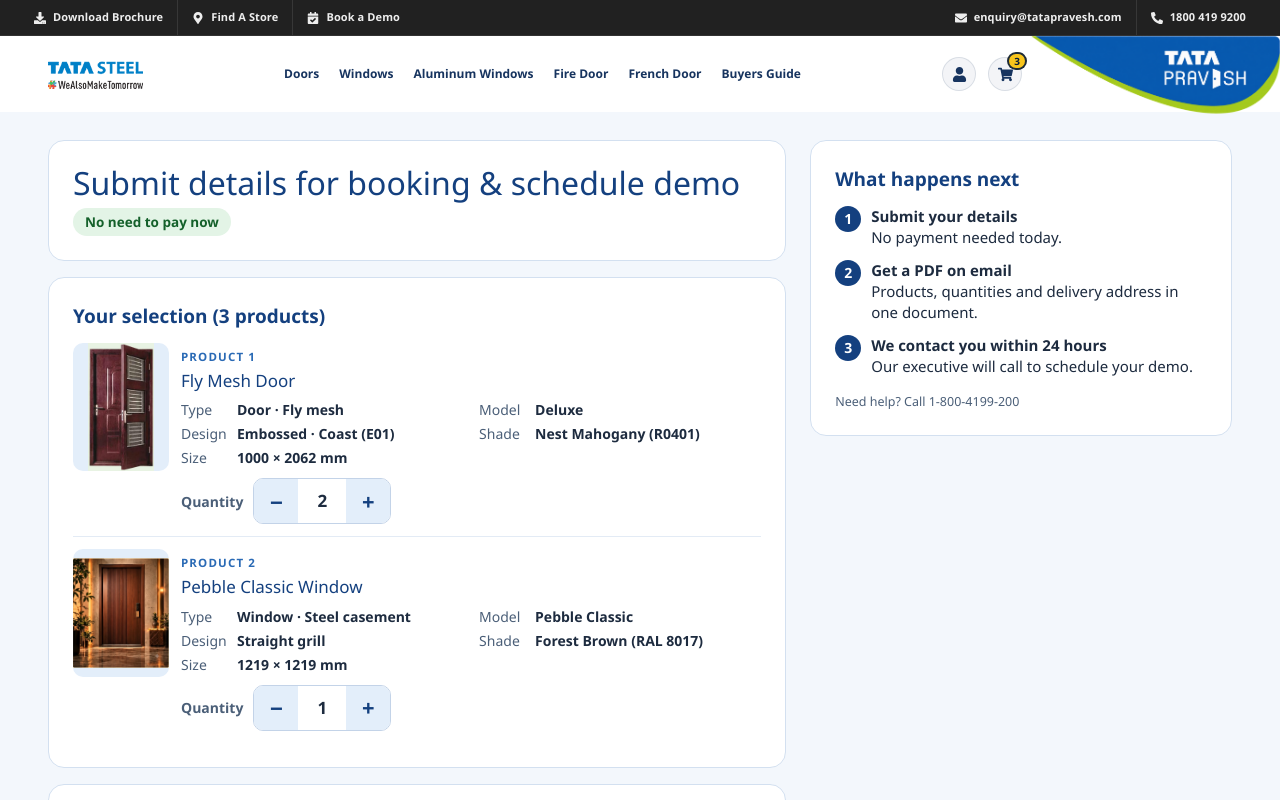
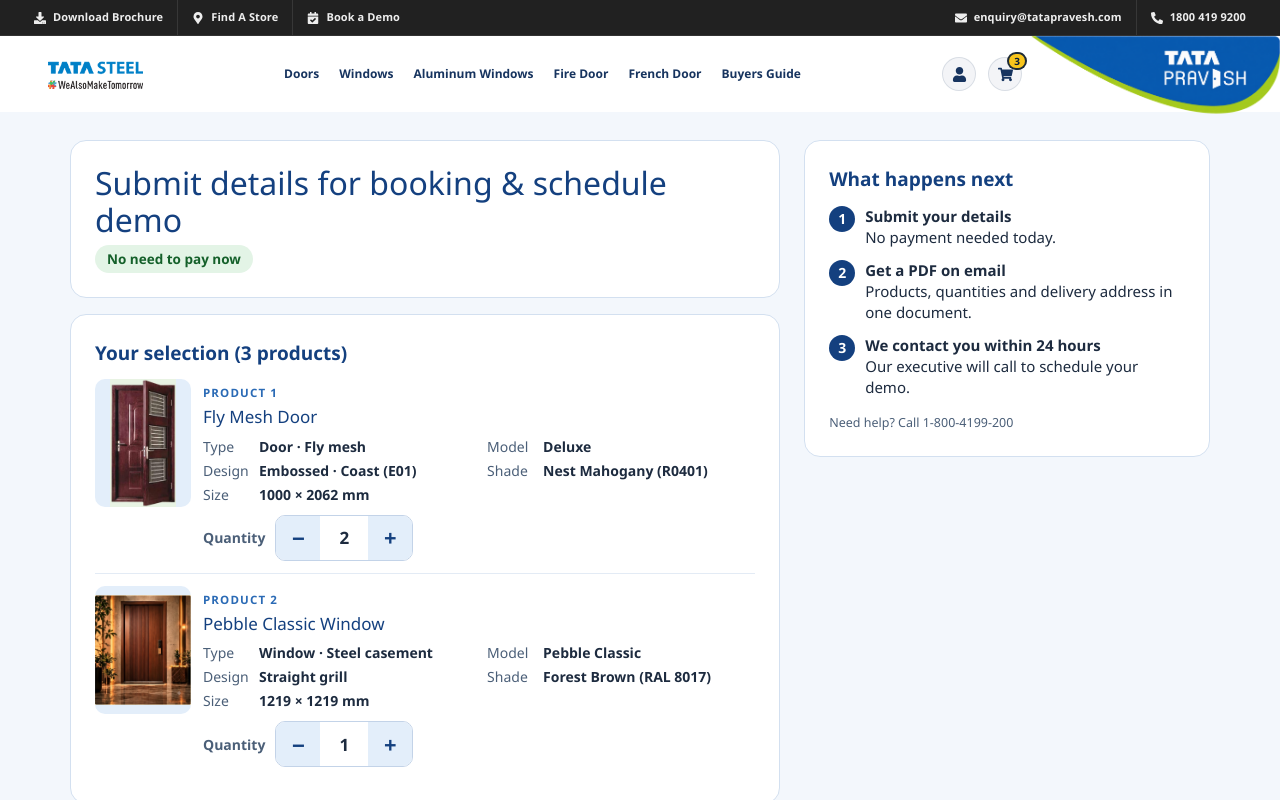
Before and after one commit to asimd2472/tp_next_new, a Next.js app: page /checkout in a window 1280 px wide. Shown: the top 800 px of the page. Built offline with nearby package versions, Linux system fonts and the light colour scheme.

Commit message:
checkout done

```diff
--- a/src/pages/checkout/checkout.css
+++ b/src/pages/checkout/checkout.css
@@ -588,8 +588,7 @@
 
 @media (min-width: 1024px) {
   .checkout-page__container {
-    padding-right: 48px;
-    padding-left: 48px;
+    padding-inline: 70px;
   }
 }
 
```
